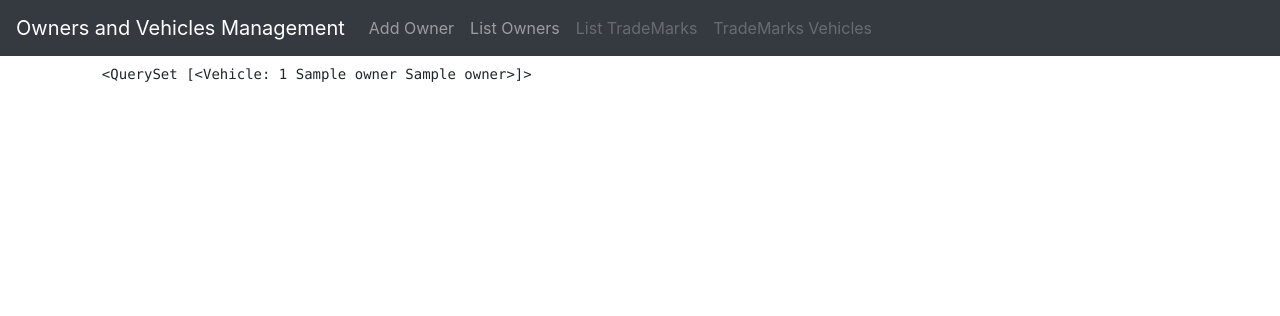
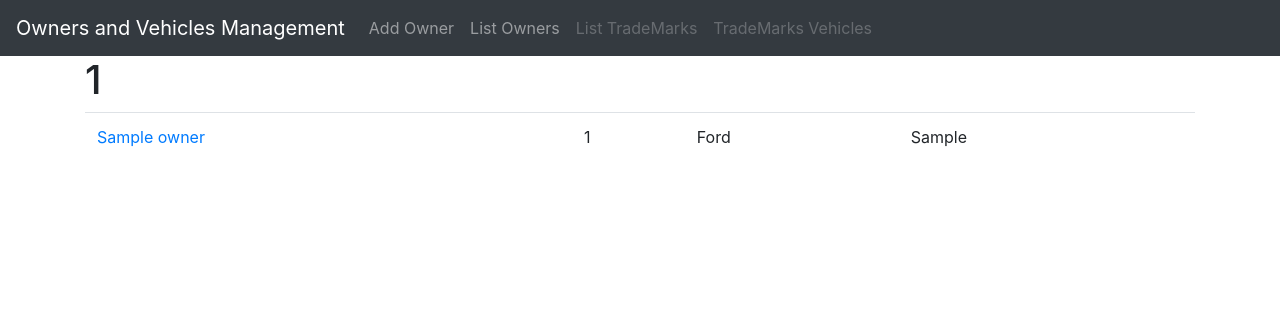
Before and after one commit to wfpinedar/vehicles_and_users, a Django app: template src/vehicles/templates/vehicles.html in a window 1280 px wide. Shown: the top 316 px of the page. Run offline with Django 3.2, Linux system fonts and the light colour scheme; the template is opened without the code that fills it: values that come from a table or form of the project are taken from there, others are empty; tables that the repository leaves empty hold one stand-in row (values such as "Sample post"); some libraries are stand-ins or nearby versions.

Commit message:
improve Query form

```diff
--- a/src/vehicles/filters.py
+++ b/src/vehicles/filters.py
@@ -1,5 +1,5 @@
 from django_filters import FilterSet, ChoiceFilter
-from .models import Owner
+from .models import Owner, Vehicle
 from .data import ORDER_CHOICES
 
 
--- a/src/vehicles/models.py
+++ b/src/vehicles/models.py
@@ -28,4 +28,4 @@ class Vehicle(models.Model):
     owner = models.ForeignKey(Owner, on_delete=models.CASCADE)
 
     def __str__(self):
-        return f"{self.id} {self.owner.name} {self.owner.name}"
+        return f"{self.id} {self.trademark} {self.type} {self.owner.name}"
--- a/src/vehicles/templates/owners.html
+++ b/src/vehicles/templates/owners.html
@@ -5,9 +5,10 @@
 
 <h1>{{ owner.name }}</h1>
 
+<h4>Vehicles:</h4>
 <pre>
-    {% for vehicle in owner.vehicles_set.all %}
-        <a href="{% url 'vehicles' item_id=vehicle.id %}">{{ vehicle.id }}</a>
+    {% for vehicle in owner.vehicle_set.all %}
+        <a href="{% url 'vehicles:vehicle' vehicle.id %}">{{ vehicle }}</a>
     {% endfor %}
 </pre>
 
--- a/src/vehicles/templates/vehicles.html
+++ b/src/vehicles/templates/vehicles.html
@@ -3,10 +3,26 @@
 
 {% block main %}
 
-<h1>{{ vehicles.id }}</h1>
+<h1>{{ vehicle.id }}</h1>
 
-<pre>
-  {{ vehicles }}
-</pre>
+<table class="table">
+            <tbody>
+            <tr>
+                <td>
+                    <a href="{% url 'vehicles:vehicle' vehicle.id %}">{{ vehicle.owner.name }}</a>
+                </td>
+                <td>
+                    {{ vehicle.id }}
+                </td>
+                <td>
+                    {{ vehicle.get_trademark_display }}
+                </td>
+                <td>
+                    {{ vehicle.type }}
+                </td>
+            </tr>
+            </tbody>
+
+</table>
 
 {% endblock %}
--- a/src/vehicles/urls.py
+++ b/src/vehicles/urls.py
@@ -20,7 +20,7 @@ urlpatterns = [
         name='detail'
     ),
     path(
-        'vehicle/<int:pk>/',
+        'vehicle/(?P<pk>[0-9]+)/\\$$',
         VehicleDetailView.as_view(),
         name='vehicle'
     ),
```
